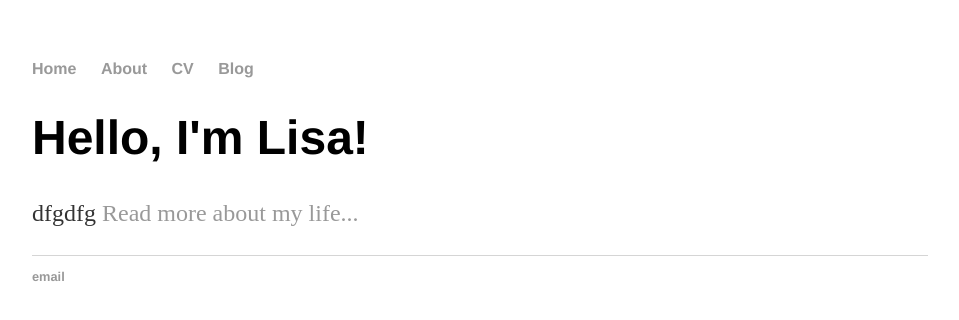
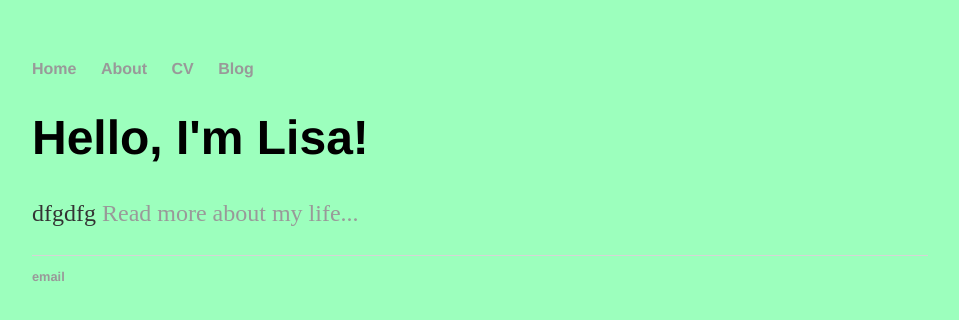
Before and after one commit to LisaBoloten/LisaBoloten, a Jekyll site: the page built from index.html, in a window 1280 px wide. Shown: the top 320 px of the page, without its empty margins (160-1119 px from the left). Built offline with Jekyll 4.4.1, drawn with Linux system fonts in a browser that asks for light colours.

Commit message:
Update main.css

```diff
--- a/css/main.css
+++ b/css/main.css
@@ -1,6 +1,7 @@
 body {
     margin: 60px auto;
     width: 70%;
+    background-color:#9CFFBD;
 }
 nav ul, footer ul {
     font-family:'Helvetica', 'Arial', 'Sans-Serif';
```
